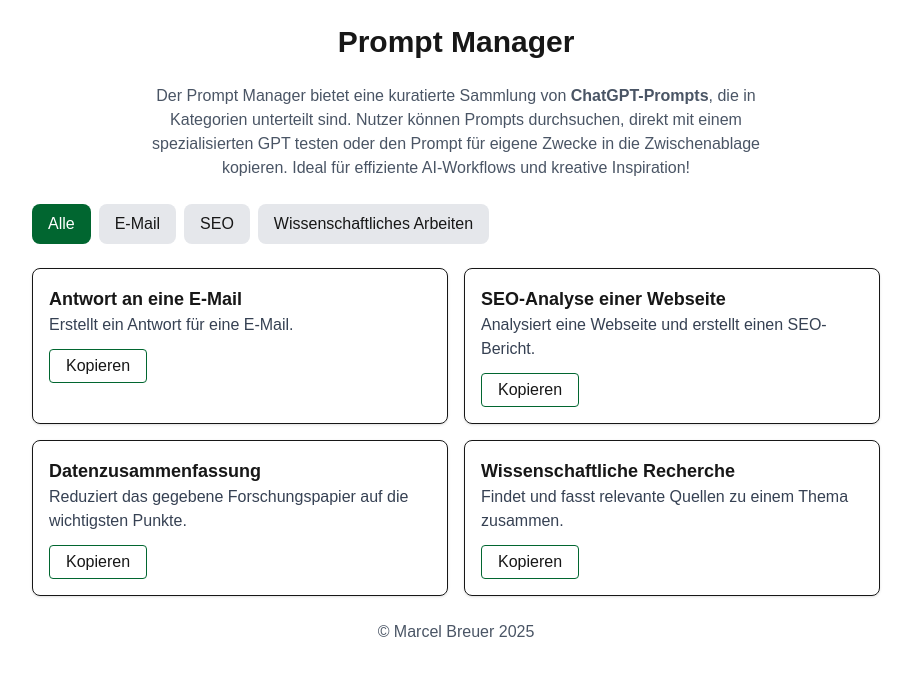
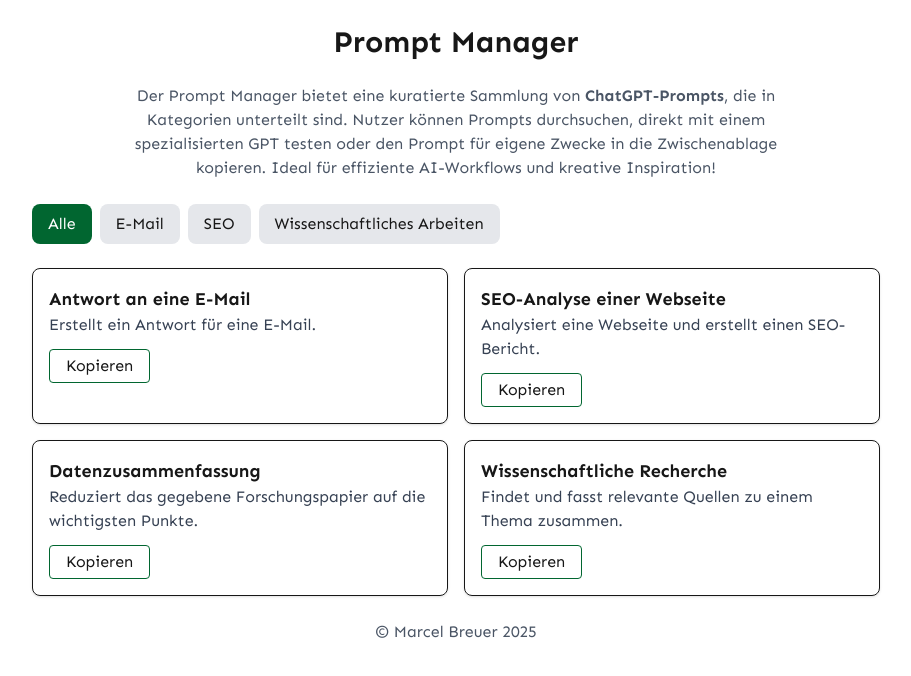
Before and after one commit to breuermarcel/prompt-manager, a Next.js app: page / in a window 1280 px wide. Shown: the top 676 px of the page, without its empty margins (184-1095 px from the left). Built offline with nearby package versions, Linux system fonts and the light colour scheme.

Commit message:
Refactor prompts structure by moving prompts.json to a new directory and updating fetch path; remove unused prompts.json file

```diff
--- a/src/app/globals.css
+++ b/src/app/globals.css
@@ -11,9 +11,7 @@
     --foreground: #ededed;
   }
 }
-
 body {
   color: var(--foreground);
   background: var(--background);
-  font-family: Arial, Helvetica, sans-serif;
 }
--- a/src/app/layout.tsx
+++ b/src/app/layout.tsx
@@ -1,4 +1,5 @@
 import type { Metadata } from 'next'
+import { Sen } from 'next/font/google'
 import './globals.css'
 
 export const metadata: Metadata = {
@@ -7,6 +8,8 @@
     'Der Prompt Manager kategorisiert und veröffentlicht ChatGPT-Prompts, sodass sie einfach durchsucht, getestet und in die Zwischenablage kopiert werden können. Ideal für alle, die ihre AI-Workflows optimieren möchten!',
 }
 
+const font = Sen({ subsets: ['latin'] })
+
 export default function RootLayout({
   children,
 }: Readonly<{
@@ -14,7 +17,7 @@
 }>) {
   return (
     <html lang="de">
-      <body className="antialiased">
+      <body className={font.className}>
         {children}
 
         <footer className="pb-4 w-full text-gray-600 text-center -6">
--- a/src/app/page.tsx
+++ b/src/app/page.tsx
@@ -12,7 +12,7 @@
   const [copyMessage, setCopyMessage] = useState<string | null>(null)
 
   useEffect(() => {
-    fetch('/prompts.json')
+    fetch('/json/prompts.json')
       .then((res) => res.json())
       .then((data: Prompt[]) => {
         setPrompts(data)
```
Also changed, not shown: public/json/prompts.json (renamed from public/prompts.json).
